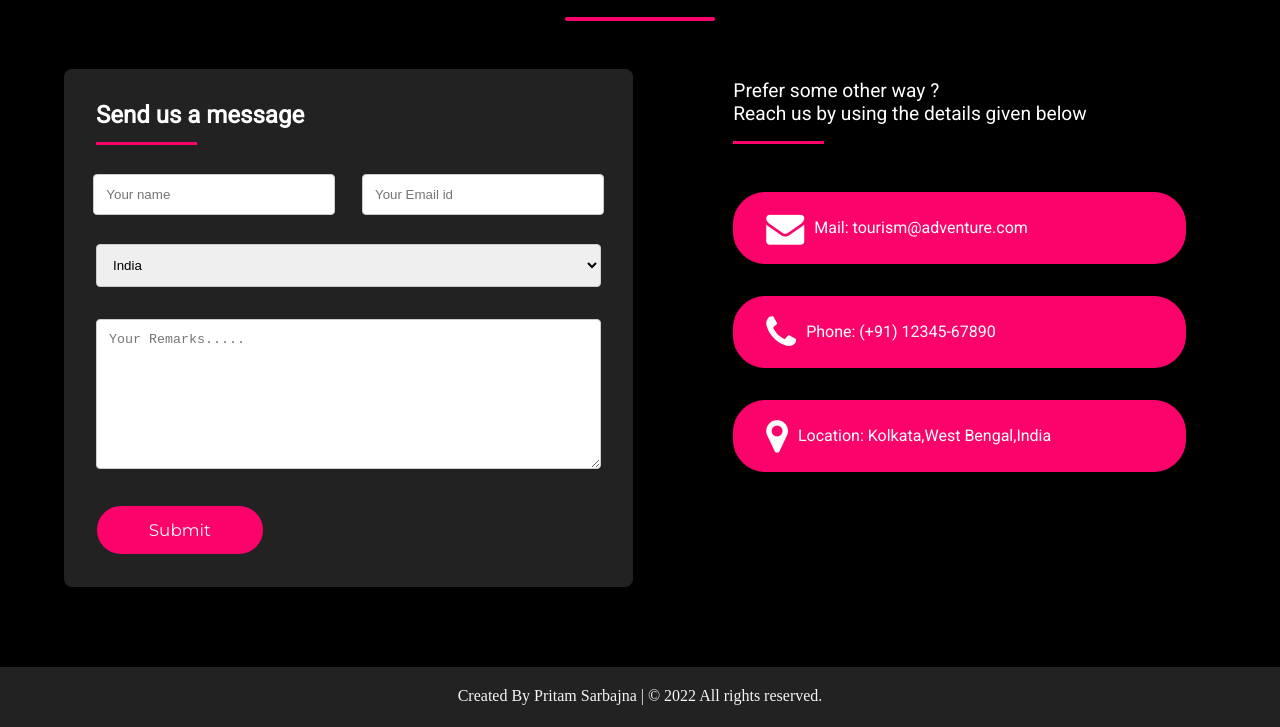
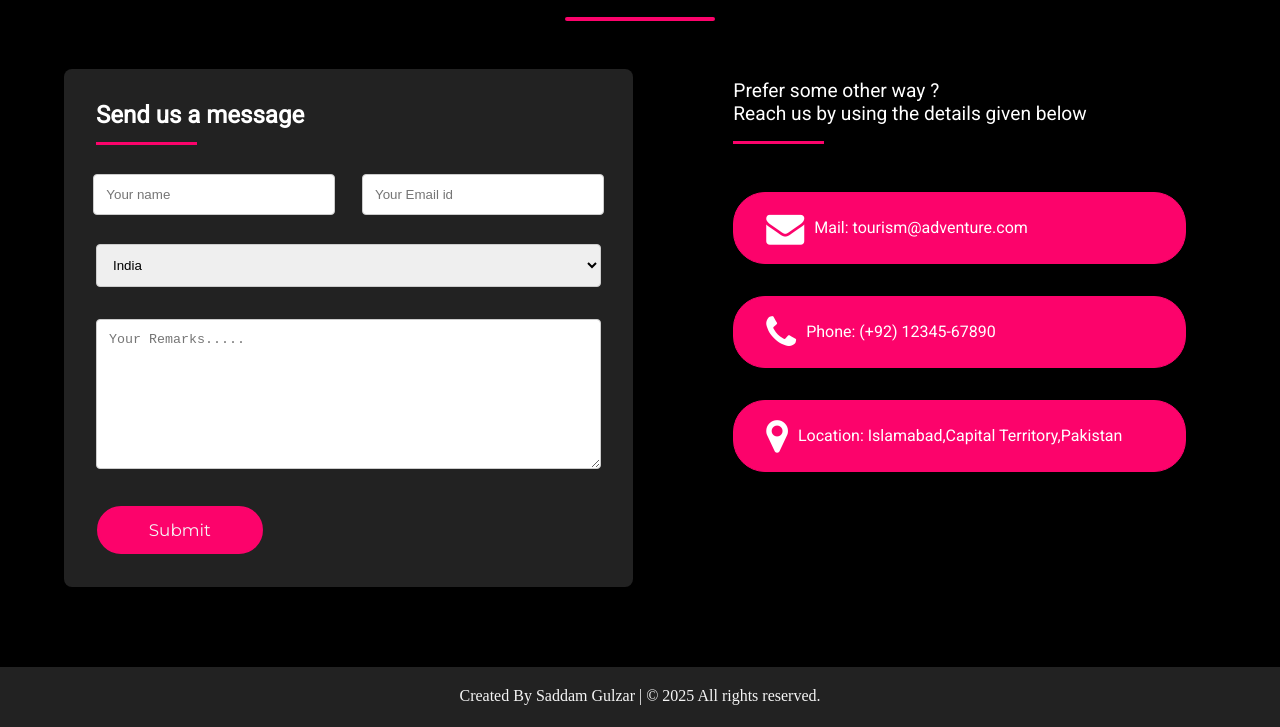
Before and after one commit to SaddamGulzar/AWS-CI-CD-FE, a plain HTML site: page index.html in a window 1280 px wide. Shown: the part 4943-5670 px from the top of the page. Drawn offline with nearby package versions, Linux system fonts and the light colour scheme; a web font is replaced by a local one.

Commit message:
updated index.html

```diff
--- a/index.html
+++ b/index.html
@@ -547,13 +547,13 @@
                     <div class="c_boxx">
                         <a href="tel:+91-12345-67890"
                             ><i class="fa fa-phone"></i>
-                            Phone: (+91) 12345-67890
+                            Phone: (+92) 12345-67890
                         </a>
                     </div>
                     <div class="c_boxx">
                         <a href="#"
                             ><i class="fa fa-map-marker"></i>
-                            Location: Kolkata,West Bengal,India
+                            Location: Islamabad,Capital Territory,Pakistan
                         </a>
                     </div>
                 </div>
@@ -566,7 +566,7 @@
         <!--footer-->
         <section class="footer">
             <span
-                >Created By Pritam Sarbajna | &#169; 2022 All rights
+                >Created By Saddam Gulzar | &#169; 2025 All rights
                 reserved.</span
             >
             <div class="social">
```
